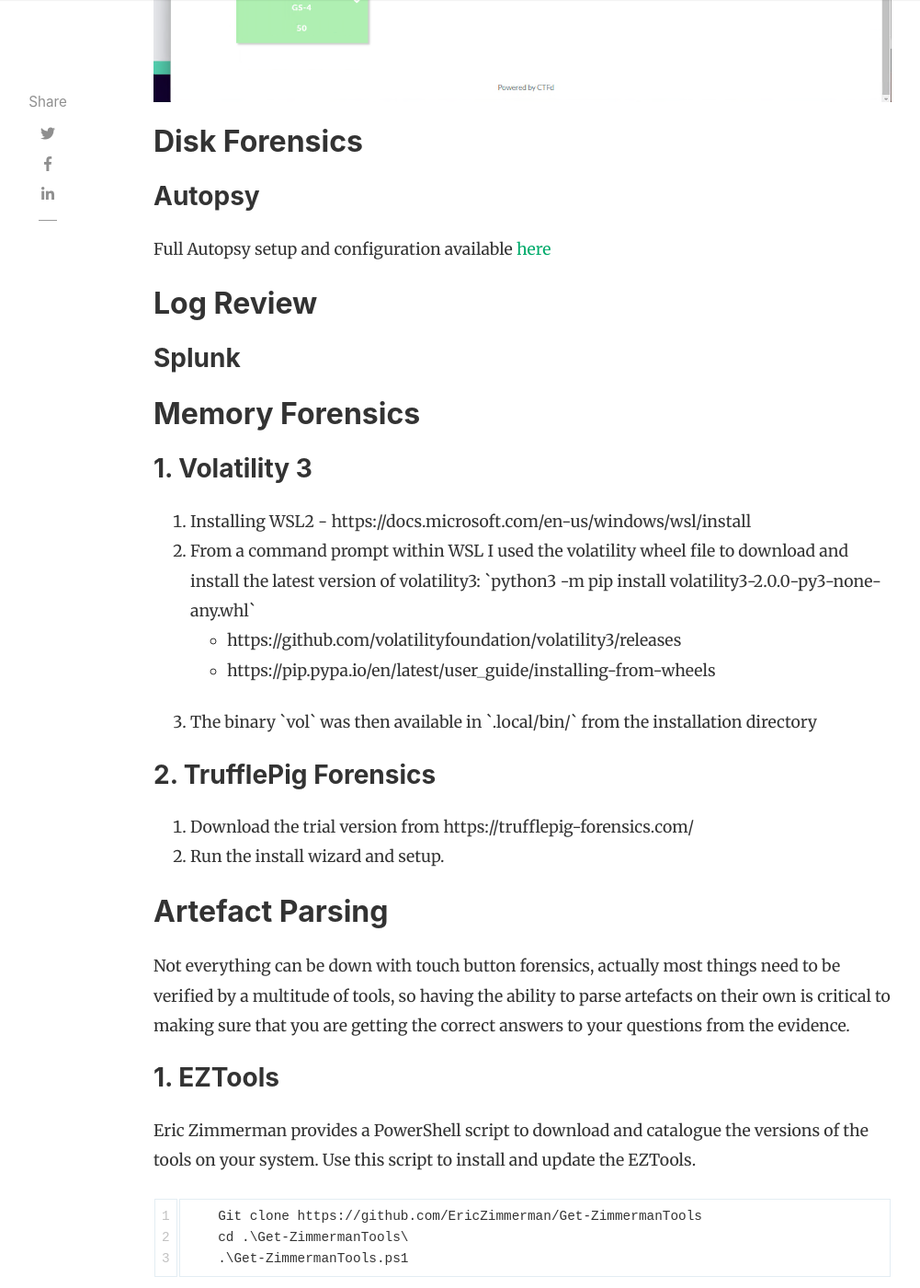
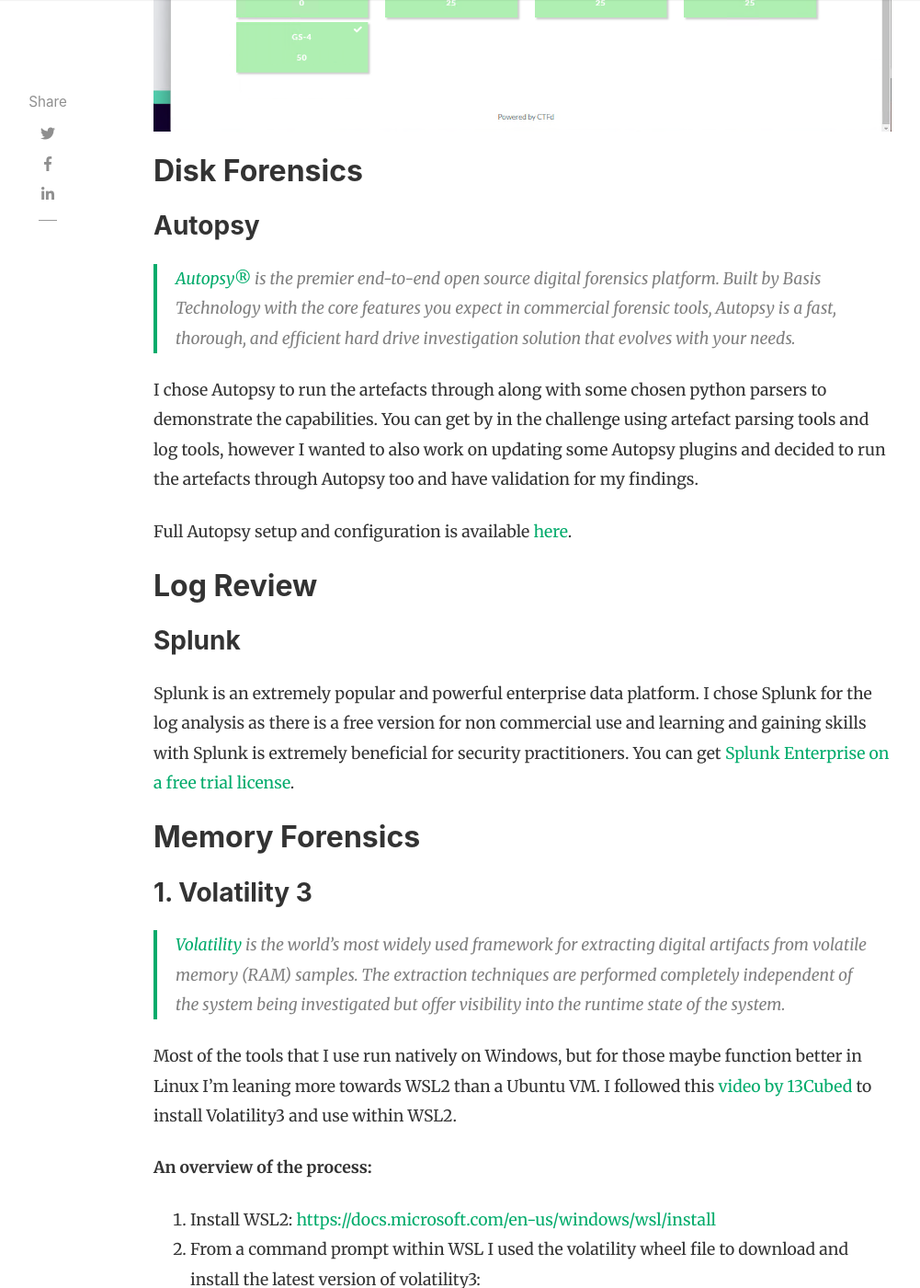
Before and after one commit to shannaniggans/fancy4n6.github.io, a Jekyll site: the page built from _posts/2022-05-03-ACSC-BSides-IR-Challenge-2021-Setup.md, in a window 1280 px wide and 1400 px high, scrolled down 2288 px. Shown: the whole window at 92% size, without its empty margins (118-1119 px from the left). Built offline with Jekyll 4.4.1, drawn with Linux system fonts in a browser that asks for light colours; nearby versions of some CDN libraries; comment, search, counter and statistics services are not loaded; some of the changed text lies outside the part shown.

Commit message:
Update 2022-05-03-ACSC-BSides-IR-Challenge-2021-Setup.md

````diff
--- a/_posts/2022-05-03-ACSC-BSides-IR-Challenge-2021-Setup.md
+++ b/_posts/2022-05-03-ACSC-BSides-IR-Challenge-2021-Setup.md
@@ -7,16 +7,16 @@
 tags: ACSC-Challenge-2021
 toc: true
 ---
-Last Updated: 29 May 2022.
+Last Updated: 9 June 2022.
 
-I was lucky enough to get to BSides Canberra in 2021, but I did not have time on the day(s) to compete on the IR challenge. But the team at the ACSC have provided the challenge in its entirety and I have been working my way through the challenges and will write up each of the different sections on how I solved the challenge and what tools I used.
+I was lucky enough to get to <a target="_blank" href="https://www.bsidesau.com.au/">BSides Canberra</a> in 2021, but I did not have time on the day(s) to compete in the IR challenge. Generously. the team at the ACSC have provided the challenge in its entirety and I have been working my way through the challenges and will write up each of the different sections on how I solved the challenge and what tools I used.
 
-Essentially this will all be using open source tools. It could be a slow process as part of this has me working on Autopsy plugins and updating them.
+This will all be using open source or free to use tools. It could be a slow process as part of this has me working on Autopsy plugins and updating them.
 
-The challenge can be downloaded <a href="https://www.cyber.gov.au/acsc/view-all-content/news/acsc-cyber-security-challenge">here</a> along with all the details you need to get going. Big thanks to the ACSC for putting this together and sharing the content.
+The challenge can be downloaded directly from the ACSC <a href="https://www.cyber.gov.au/acsc/view-all-content/news/acsc-cyber-security-challenge">here</a> along with all the details you need to get going. Big thanks to the ACSC for putting this together and sharing the content.
 
 ## Setup
-So I could pretend to play along I setup an instance of ctfd locally in docker for windows.
+So I could pretend to play along I setup an instance of ctfd locally in docker for windows. This step is not necessary as we have the answers already, but was a bit of fun for playing along.
 
 <ol>
     <li>https://hub.docker.com/r/ctfd/ctfd</li>
@@ -28,27 +28,38 @@
 
 ## Disk Forensics
 ### Autopsy
+> <a href="https://www.autopsy.com/">Autopsy®</a> is the premier end-to-end open source digital forensics platform. Built by Basis Technology with the core features you expect in commercial forensic tools, Autopsy is a fast, thorough, and efficient hard drive investigation solution that evolves with your needs.
 
-Full Autopsy setup and configuration available <a href="/tools/2022/05/02/Autopsy.html">here</a>
+I chose Autopsy to run the artefacts through along with some chosen python parsers to demonstrate the capabilities. You can get by in the challenge using artefact parsing tools and log tools, however I wanted to also work on updating some Autopsy plugins and decided to run the artefacts through Autopsy too and have validation for my findings.
 
+Full Autopsy setup and configuration is available <a href="/tools/2022/05/02/Autopsy.html">here</a>.
 
 ## Log Review
 ### Splunk
+Splunk is an extremely popular and powerful enterprise data platform. I chose Splunk for the log analysis as there is a free version for non commercial use and learning and gaining skills with Splunk is extremely beneficial for security practitioners. You can get <a target="_blank" href="https://www.splunk.com/en_us/download/get-started-with-your-free-trial.html">Splunk Enterprise on a free trial license</a>.
 
 ## Memory Forensics
 ### 1. Volatility 3
+><a target="_blank" href="https://github.com/volatilityfoundation/volatility3">Volatility</a> is the world's most widely used framework for extracting digital artifacts from volatile memory (RAM) samples. The extraction techniques are performed completely independent of the system being investigated but offer visibility into the runtime state of the system.
+
+Most of the tools that I use run natively on Windows, but for those maybe function better in Linux I'm leaning more towards WSL2 than a Ubuntu VM. I followed this <a target="_blank" href="https://www.youtube.com/watch?v=rwTWZ7Q5i_w">video by 13Cubed</a> to install Volatility3 and use within WSL2.
+
+**An overview of the process:**
 <ol>
-<li>Installing WSL2 - https://docs.microsoft.com/en-us/windows/wsl/install</li>
+<li>Install WSL2: <a target="_blank" href="https://docs.microsoft.com/en-us/windows/wsl/install">https://docs.microsoft.com/en-us/windows/wsl/install</a></li>
 <li>From a command prompt within WSL I used the volatility wheel file to download and install the latest version of volatility3:
-    `python3 -m pip install volatility3-2.0.0-py3-none-any.whl`</li>
+    <br><code>python3 -m pip install volatility3-2.0.0-py3-none-any.whl</code></li>
     <ul>
     <li>https://github.com/volatilityfoundation/volatility3/releases</li>
     <li>https://pip.pypa.io/en/latest/user_guide/installing-from-wheels</li>
     </ul>
-<li>The binary `vol` was then available in `.local/bin/` from the installation directory</li>
+<li>The binary <code>vol</code> was then available in <code>.local/bin/</code> from the installation directory.</li>
 </ol>
 
-### 2. TrufflePig Forensics
+### 2. TrufflePig Nexus
+> <a target="_blank" href="https://trufflepig-forensics.com/en/product">Nexus</a> analyses Windows memory images fast and reliably with an intuitive Web-UI. It gives a comprehensive overview of artifacts, IoCs and their context which allows for an efficient triage. Trufflepig Nexus was built by practitioners to make memory forensics more efficient and easier accessible to a broader audience.
+
+I came across Trufflepig Forensics on Twitter and wanted to try out and compare the results in memory forensic challenges to Volatility so that I have my validation process, but also try out the GUI front end to make life a little easier.
 <ol>
     <li>Download the trial version from https://trufflepig-forensics.com/</li>
     <li>Run the install wizard and setup.</li>
@@ -59,7 +70,10 @@
 Not everything can be down with touch button forensics, actually most things need to be verified by a multitude of tools, so having the ability to parse artefacts on their own is critical to making sure that you are getting the correct answers to your questions from the evidence.
 
 ### 1. EZTools
-Eric Zimmerman provides a PowerShell script to download and catalogue the versions of the tools on your system. Use this script to install and update the EZTools.
+> These open source <a target=_blank href="https://ericzimmerman.github.io/#!index.md">digital forensics tools</a> can be used in a wide variety of investigations including cross validation of tools, providing insight into technical details not exposed by other tools, and more. Over the years, Eric has written and continually improve over a dozen digital forensics tools that investigators all over the world use and rely upon daily.
+
+
+Eric Zimmerman provides a PowerShell script to download and catalogue the versions of the tools on your system. Use this script to install and update the EZTools. Eric puts a lot of work into these tools for minimal return, please consider sponsoring his project on Github.
 
 ```
     Git clone https://github.com/EricZimmerman/Get-ZimmermanTools
@@ -72,27 +86,21 @@
 #### * MFTECmd.exe
 
 When you open the CSV, you will need to set the format for the date/time columns. I set the format for columns T -> AA as `yyyy-mm-dd hh:mm:ss.000`.
-NOTE: ensuring that you have the milliseconds represented will stop any rounding which will change your answers.
+<br>NOTE: ensuring that you have the milliseconds represented will stop any rounding which will change your answers.
 
 
 
 
 ## Excel Incident Timeline and Tracker
+Most organisations use some kind of tracking spreadsheet during investigations. The <a target="_blank" href="https://www.crowdstrike.com/blog/crowdstrike-releases-digital-forensics-and-incident-response-tracker/">CrowdStrike Incident Response Tracker</a> is a convenient spreadsheet that includes sections to document indicators of compromise, affected accounts, compromised systems and a timeline of significant events. CrowdStrike Services released their tracker spreadsheet to assist the Digital Forensics and Incident Response (DFIR) community during incident response investigations.
 
-
-https://www.crowdstrike.com/blog/crowdstrike-releases-digital-forensics-and-incident-response-tracker/
-
-
-
-
-
-
-
+Of course, feel free to use or create your own.
 
 ## Evidence & artefact parsing overview.
 If you wanted to get a head start on adding the artefacts to Autopsy and parsing before getting stuck in, the following table outlines what I parsed with what from which systems.
 
-<table class="table table-striped table-sm">
+<table class="table table-striped table-sm small w-auto">
+  <caption class="figure-caption text-center">Table: System evidence parsing</caption>
   <thead class="thead-dark">
     <tr>
       <th scope="col">System</th>
@@ -103,25 +111,25 @@
   </thead>
 <tbody>
     <tr>
-      <th scope="row">dmz-webpub</th>
+      <th scope="row"><kbd>dmz-webpub</kbd></th>
       <td>MFTECmd.exe</td>
       <td>Autopsy</td>
       <td>Splunk</td>
     </tr>
     <tr>
-      <th scope="row">corp-webdev</th>
+      <th scope="row"><kbd>corp-webdev</kbd></th>
       <td>MFTECmd.exe</td>
       <td><b>Autopsy ParseEvtx plugin</b><br>- Application/Security/System<br>- Microsoft-Windows-Windows Defender%4Operational.evtx<br>- Microsoft-Windows-SmbClient%4Connectivity.evtx<br>- Microsoft-Windows-SmbClient%4Security.evtx</td>
       <td></td>
     </tr>
     <tr>
-      <th scope="row">corp-dc</th>
+      <th scope="row"><kbd>corp-dc</kbd></th>
       <td>MFTECmd.exe</td>
       <td>Autopsy ParseEvtx plugin<br>Application/Security/System</td>
       <td></td>
     </tr>
     <tr>
-      <th scope="row">corp-file</th>
+      <th scope="row"><kbd>corp-file</kbd></th>
       <td>MFTECmd.exe</td>
       <td>Autopsy ParseEvtx plugin<br>Application/Security/System<br>Microsoft-Windows-SmbClient%4Security.evtx</td>
       <td></td>
````
